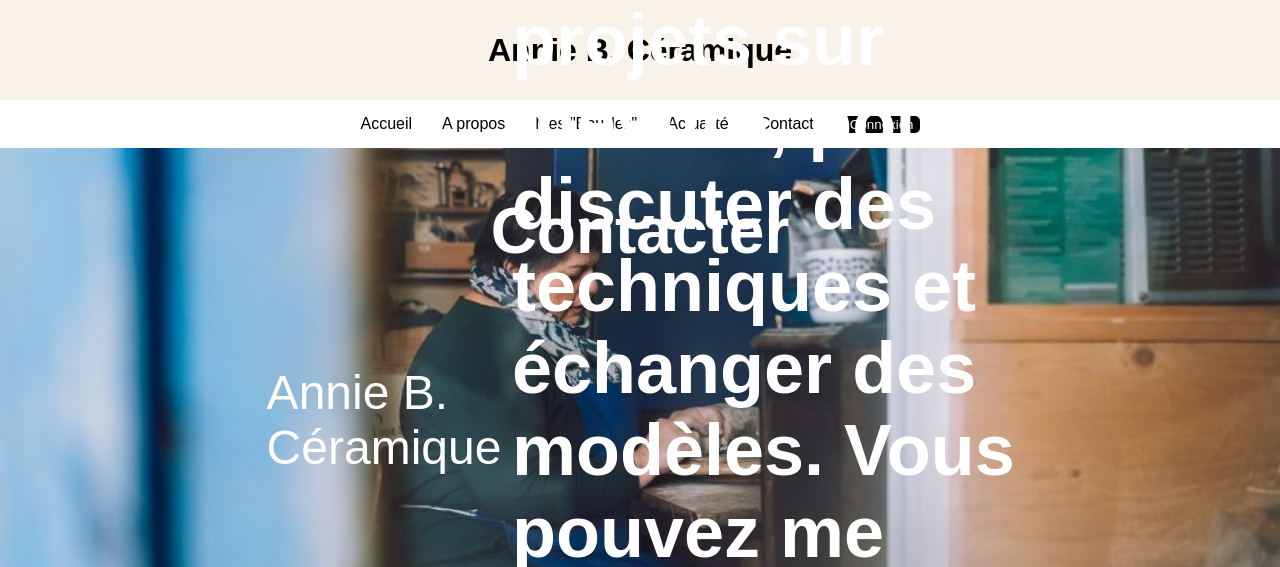
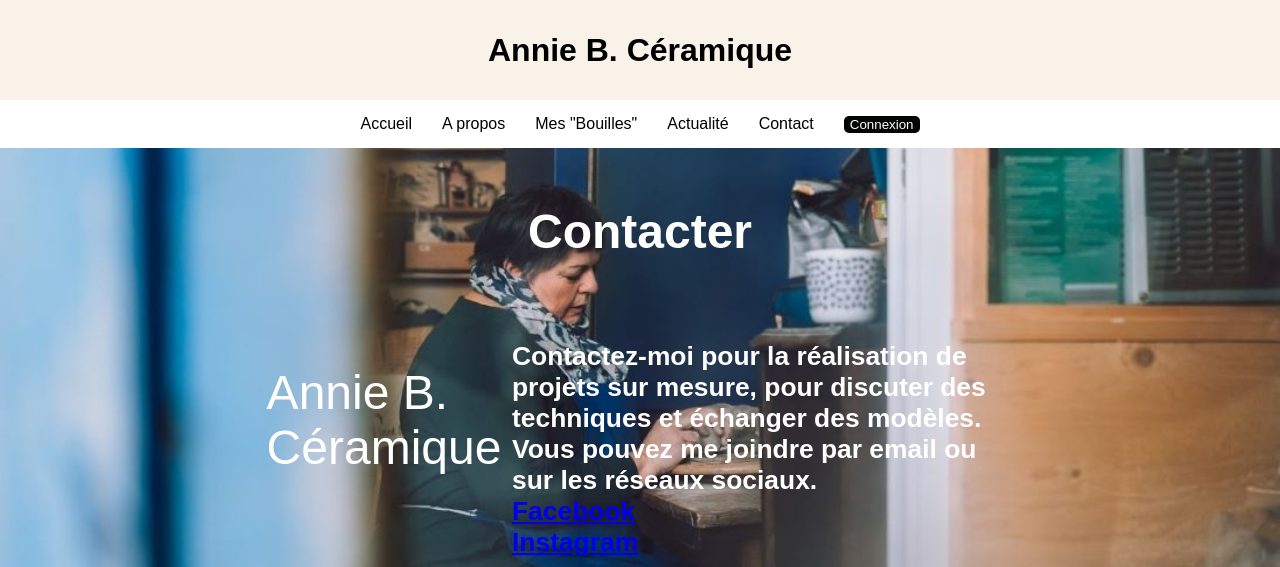
Before and after one commit to clemse32/Site_C-ramique, a PHP site: page /Vu/Contact.php in a window 1280 px wide. Shown: the top 567 px of the page. Run offline with PHP 8.4, Linux system fonts and the light colour scheme; some libraries are stand-ins or nearby versions.

Commit message:
Decoupage bon

```diff
--- a/Style/style.css
+++ b/Style/style.css
@@ -115,6 +115,10 @@
     color: white;
     background: rgba(0, 0, 0, 0);
     padding: 50px;
+    @media screen and (max-width: 1100px) {
+        top :30%;
+     }
+
 }
 
 .texte-superpose3 {
@@ -125,6 +129,10 @@
     color: white;
     background: rgba(0, 0, 0, 0);
     font-size: 24px;
+    @media screen and (max-width: 1100px) {
+       top :40%;
+
+    }
 }
 
 .image-menu {
@@ -259,6 +267,7 @@
 
 .texte-actualite {
     color: white;
+
 }
 
 .texte1 {
@@ -280,7 +289,7 @@
     color: #ffffff;
 
     @media screen and (min-width: 1256px) {
-        font-size: 4em;
+        font-size: 3em;
     }
 }
 
@@ -303,9 +312,21 @@
     color: #ffffff;
 
     @media screen and (min-width: 1256px) {
-        font-size: 3em;
+        font-size: 1.2em;
     }
 
+}
+
+.texte6{
+    font-size: 1.1em;
+    font-weight: bold;
+    color: #ffffff;
+
+    @media screen and (max-width: 1100px) {
+        font-size: 0.6em;
+        max-height: 80%;
+
+    }
 }
 
 .texte-act {
--- a/Vu/Contact.php
+++ b/Vu/Contact.php
@@ -10,14 +10,13 @@
           integrity="sha512-Rksm5RenBEKSKFjgI3a41vrjkw4EVPlJ3+OiI65vTjIdo9brlAacEuKOiQ5OFh7cOI1bkDwLqdLw3Zg0cRJAAQ=="
           crossorigin=""/>
     <title>Annie B. Céramique</title>
-    <?php
-    include "Header.PHP";
-    ?>
+
 </head>
 
 <body>
 <?php
-include "nav.HTML";
+include("Header.HTML");
+include("nav.HTML");
 ?>
 
 <section>
@@ -30,12 +29,11 @@
             <span class="texte4">Annie B. Céramique</span>
         </div>
     </div>
-
         <div class="texte-superpose3">
-            <p class="texte5">
+            <p class="texte6">
                 Contactez-moi pour la réalisation de projets sur mesure, pour discuter des techniques et échanger des
                 modèles.
-                Vous pouvez me joindre par email ou sur les réseaux sociaux.<br> <br>
+                Vous pouvez me joindre par email ou sur les réseaux sociaux.<br>
                 <a href="https://www.facebook.com/"> Facebook</a> <br>
                 <a href="https://www.instagram.com/annieb.ceramique/"> Instagram</a>
             </p>
@@ -74,11 +72,11 @@
 
 </section>
 
-<footer>
+
     <?php
-    include "Footer.HTML";
+    include("Footer.HTML");
     ?>
-</footer>
+
 
 </body>
 
--- a/Vu/Footer.HTML
+++ b/Vu/Footer.HTML
@@ -1,4 +1,4 @@
-<footer>
+<footer class="footer">
     <div class="footer-informations">
         <h2>Me contacter</h2>
         <ul>
--- a/Vu/Header.PHP
+++ b/Vu/Header.HTML
@@ -1,3 +1,3 @@
 <header>
         <h1>Annie B. Céramique</h1>
- </header>
+</header>
```
Also changed, not shown: Vu/A_propos.php (+4 -8 lines), Vu/Actualite.php (+4 -8 lines), Vu/Administrateur.php (+7 -4 lines), Vu/Connexion.php (+7 -10 lines), Vu/Mes_bouilles.php (+8 -11 lines), Vu/index.php (+5 -7 lines), Image/Carroussel/017.jpg (added), Image/Carroussel/052.jpg (deleted).
